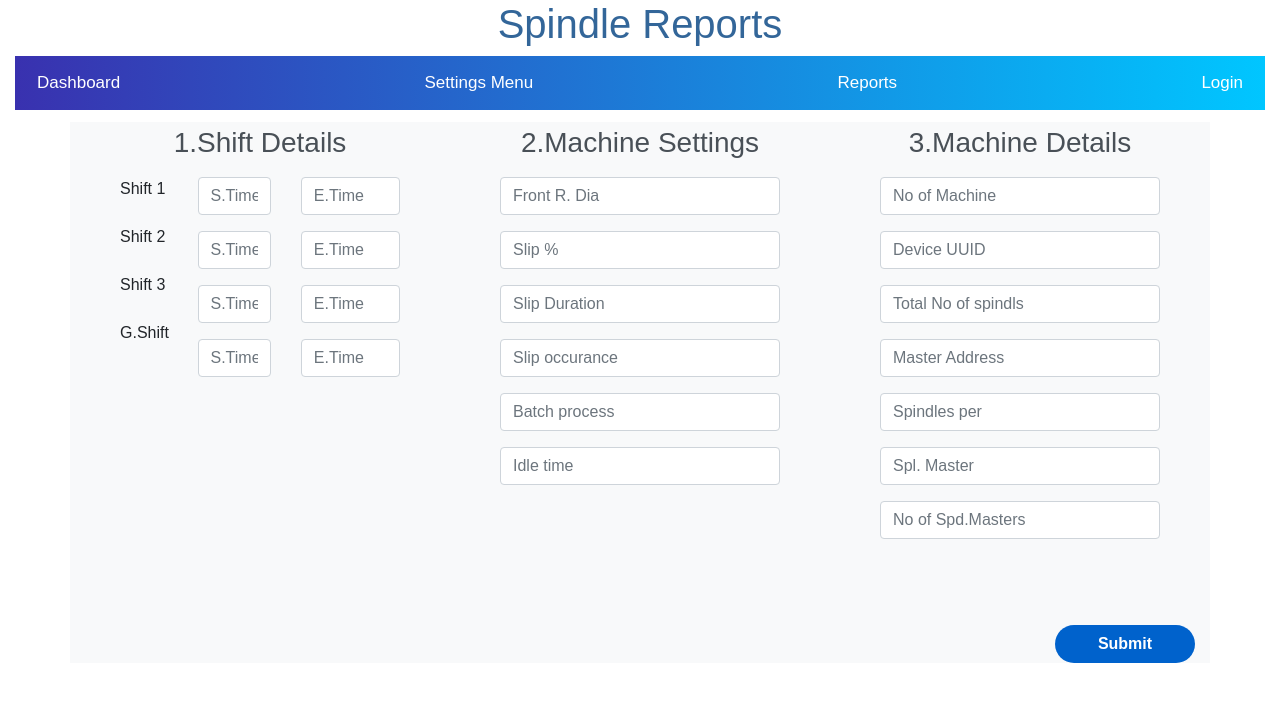
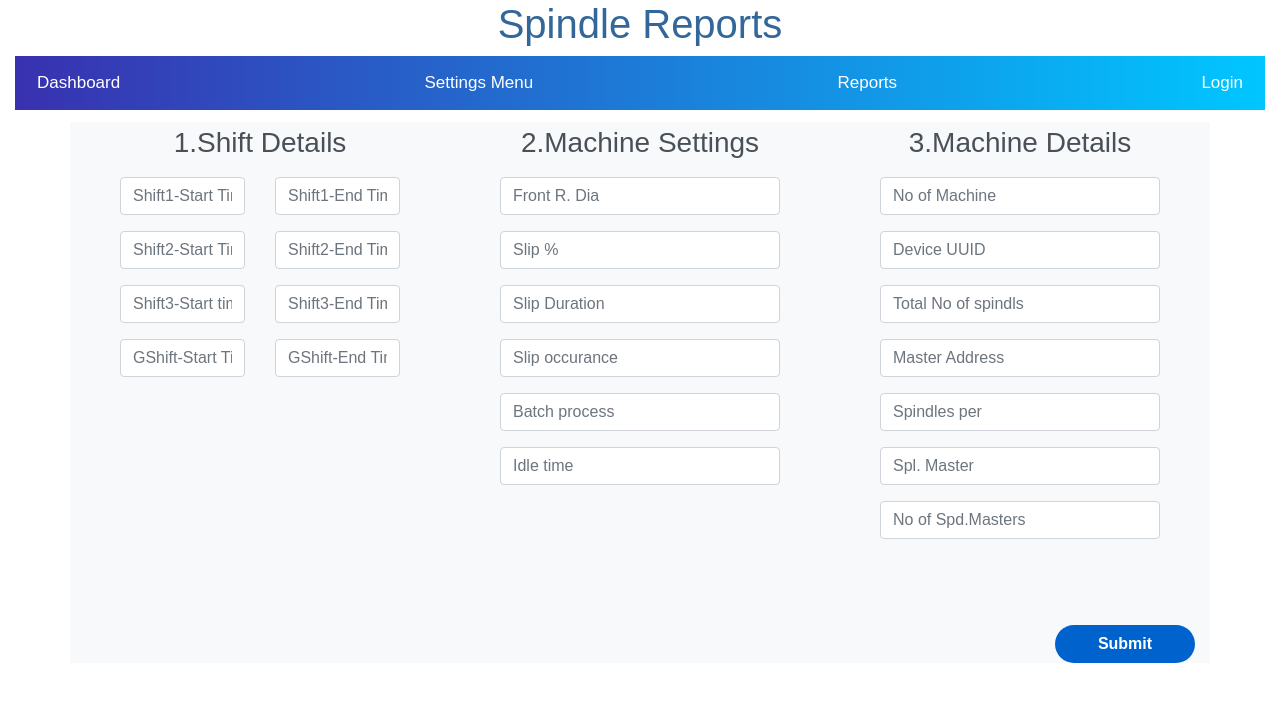
Before and after one commit to career13082018/SpindleUI, an Angular app: page /settingsmenu in a window 1280 px wide. Shown: the top 702 px of the page. Built offline with nearby package versions, Linux system fonts and the light colour scheme.

Commit message:
form completed

```diff
--- a/package.json
+++ b/package.json
@@ -22,7 +22,9 @@
     "@angular/platform-browser": "^6.0.2",
     "@angular/platform-browser-dynamic": "^6.0.2",
     "@angular/router": "^6.0.2",
+    "bootstrap": "^4.1.3",
     "core-js": "^2.5.4",
+    "jquery": "^2.2.4",
     "rxjs": "^6.0.0",
     "zone.js": "^0.8.26"
   },
--- a/src/app/service/SpindleMachineDetailsService.service.ts
+++ b/src/app/service/SpindleMachineDetailsService.service.ts
@@ -1,7 +1,7 @@
 import { Injectable } from "@angular/core";
 import { HttpClient, HttpHeaders } from '@angular/common/http';
 import { SpindleMachineDetailsBean } from "../model/SpindleMachineDetailsBean.model";
-import { MachineSettingDetailsBean } from "../model/SettingsMenuBean.model";
+import { MachineSettingDetailsBean } from "../model/MachineSettingDetailsBean.model";
 import { SpindleMasterDetailsBean } from "../model/SpindleMasterDetailsBean.model";
 
 
--- a/src/app/settings-menu/settings-menu.component.html
+++ b/src/app/settings-menu/settings-menu.component.html
@@ -4,46 +4,36 @@
       <div class="col-md-4 register-right">
         <h3 class="register-heading">1.Shift Details</h3>
         <div class="row register-form">
-            <div class="col-sm-3">
+          <div class="col-sm-6">
             <div class="form-group">
-                    <label for="Shift1STime">Shift 1</label>
+              <input [(ngModel)]="settingsMenu.shiftonestime" placeholder="Shift1-Start Time" name="shiftonestime" class="form-control"
+                id="shiftonestime">
             </div>
             <div class="form-group">
-                    <label for="Shift2STime">Shift 2</label>
+              <input [(ngModel)]="settingsMenu.shifttwostime" placeholder="Shift2-Start Time" name="shifttwostime" class="form-control"
+                id="shifttwostime">
             </div>
             <div class="form-group">
-                    <label for="Shift3STime">Shift 3</label>
+              <input [(ngModel)]="settingsMenu.shiftthreestime" placeholder="Shift3-Start time" name="shiftthreestime" class="form-control"
+                id="shiftthreestime">
             </div>
             <div class="form-group">
-                    <label for="gShiftSTime">G.Shift</label>
+              <input [(ngModel)]="settingsMenu.generalshiftstime" placeholder="GShift-Start Time" name="generalshiftstime" class="form-control"
+                id="generalshiftstime">
             </div>
           </div>
-          <div class="col-sm-4">
+          <div class="col-sm-6">
             <div class="form-group">
-              <input [(ngModel)]="settingsMenu.Shift1STime" placeholder="S.Time" name="Shift1STime" class="form-control" id="Shift1STime">
+              <input [(ngModel)]="settingsMenu.shiftoneetime" placeholder="Shift1-End Time" name="shiftoneetime" class="form-control" id="shiftoneetime">
             </div>
             <div class="form-group">
-              <input [(ngModel)]="settingsMenu.Shift2STime" placeholder="S.Time" name="Shift2STime" class="form-control" id="Shift2STime">
+              <input [(ngModel)]="settingsMenu.shifttwoetime" placeholder="Shift2-End Time" name="shifttwoetime" class="form-control" id="shifttwoetime">
             </div>
             <div class="form-group">
-              <input [(ngModel)]="settingsMenu.Shift3STime" placeholder="S.Time" name="Shift3STime" class="form-control" id="Shift3STime">
+              <input [(ngModel)]="settingsMenu.shiftthreeetime" placeholder="Shift3-End Time" name="shiftthreeetime" class="form-control" id="shiftthreeetime">
             </div>
             <div class="form-group">
-              <input [(ngModel)]="settingsMenu.gShiftSTime" placeholder="S.Time" name="gShiftSTime" class="form-control" id="gShiftSTime">
-            </div>
-          </div>
-          <div class="col-sm-5">
-              <div class="form-group">
-                <input [(ngModel)]="settingsMenu.Shift1ETime" placeholder="E.Time" name="Shift1ETime" class="form-control" id="Shift1ETime">
-              </div>
-              <div class="form-group">
-                <input [(ngModel)]="settingsMenu.Shift2ETime" placeholder="E.Time" name="Shift2ETime" class="form-control" id="Shift2ETime">
-              </div>
-              <div class="form-group">
-                <input [(ngModel)]="settingsMenu.Shift3ETime" placeholder="E.Time" name="Shift3ETime" class="form-control" id="Shift3ETime">
-              </div>
-              <div class="form-group">
-                <input [(ngModel)]="settingsMenu.gShiftETime" placeholder="E.Time" name="gShiftETime" class="form-control" id="gShiftETime">
+              <input [(ngModel)]="settingsMenu.generalshiftetime" placeholder="GShift-End Time" name="generalshiftetime" class="form-control" id="generalshiftetime">
             </div>
           </div>
         </div>
@@ -70,6 +60,7 @@
             <div class="form-group">
               <input [(ngModel)]="settingsMenu.idleTime" placeholder="Idle time" name="idleTime" class="form-control" id="idleTime">
             </div>
+
           </div>
         </div>
       </div>
```
Also changed, not shown: src/app/model/MachineSettingDetailsBean.model.ts (+9 -3 lines), 1 other file (tests, documents, lock files or other folders). Lines whose indentation alone changed are shown as unchanged.
